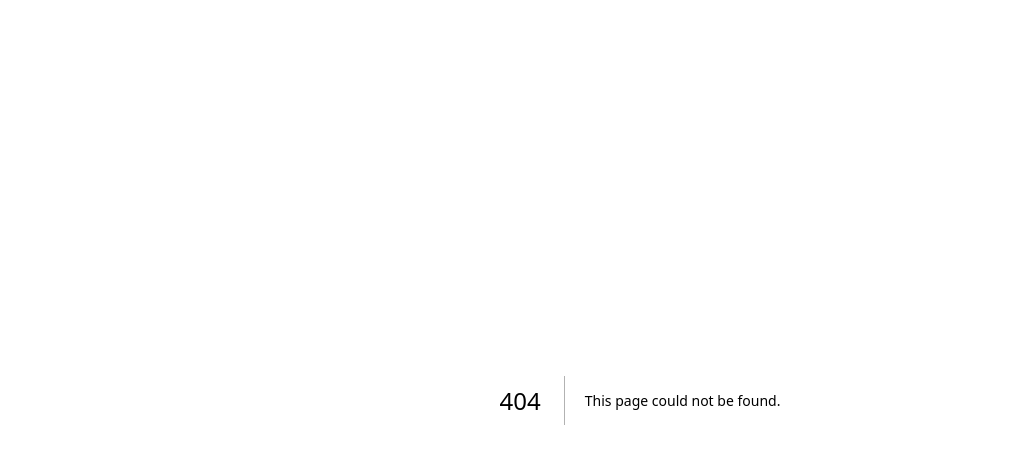
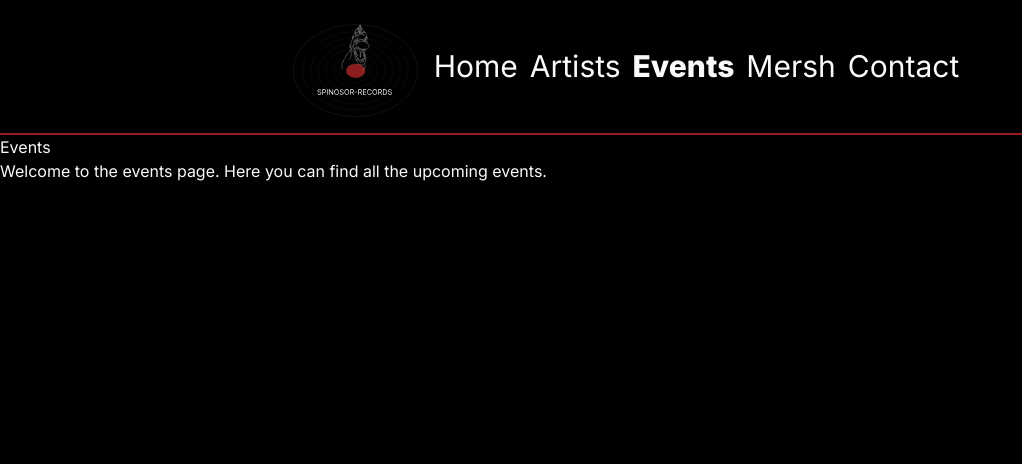
Before and after one commit to Funkysys/spinosor, a Next.js app: page /home/events in a window 1280 px wide. Before the commit this address had no page. Shown: the top 464 px of the page, without its empty margins (0-1022 px from the left). Built offline with nearby package versions, Linux system fonts and the light colour scheme; what tailwindcss-animated would draw is missing.

Commit message:
add events page

```diff
--- a/app/components/Navigation.tsx
+++ b/app/components/Navigation.tsx
@@ -37,6 +37,15 @@ const Navigation: React.FC = () => {
         </li>
         <li
           className={
+            pathname == "/home/events"
+              ? "font-extrabold mr-3"
+              : "mr-3 hover:text-4xl"
+          }
+        >
+          <Link href="/home/artists">Events</Link>
+        </li>
+        <li
+          className={
             pathname == "/home/mersh"
               ? "font-extrabold mr-3"
               : "mr-3 hover:text-4xl"
--- /dev/null
+++ b/app/home/events/page.tsx
@@ -0,0 +1,12 @@
+const EventsPage: React.FC = () => {
+  return (
+    <div>
+      <h1>Events</h1>
+      <p>
+        Welcome to the events page. Here you can find all the upcoming events.
+      </p>
+    </div>
+  );
+};
+
+export default EventsPage;
```
